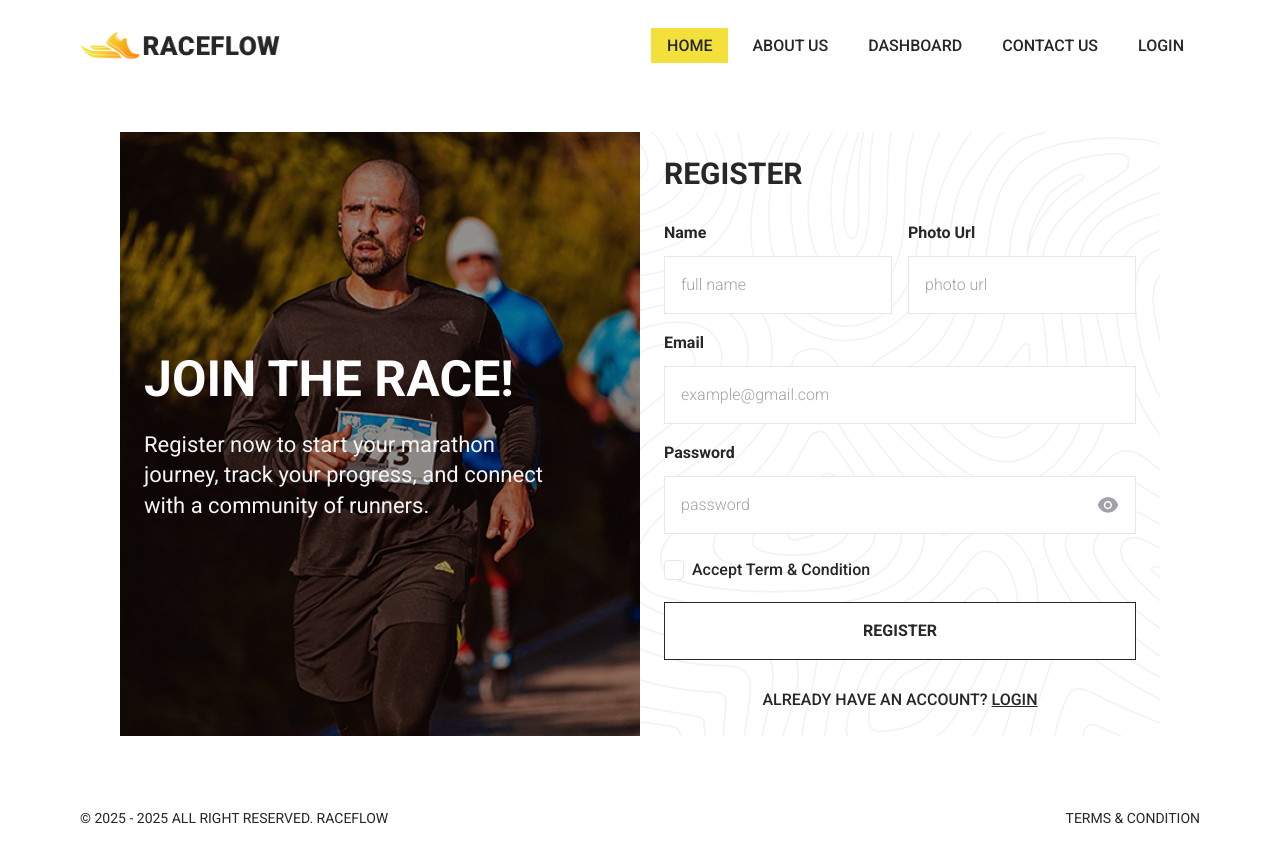
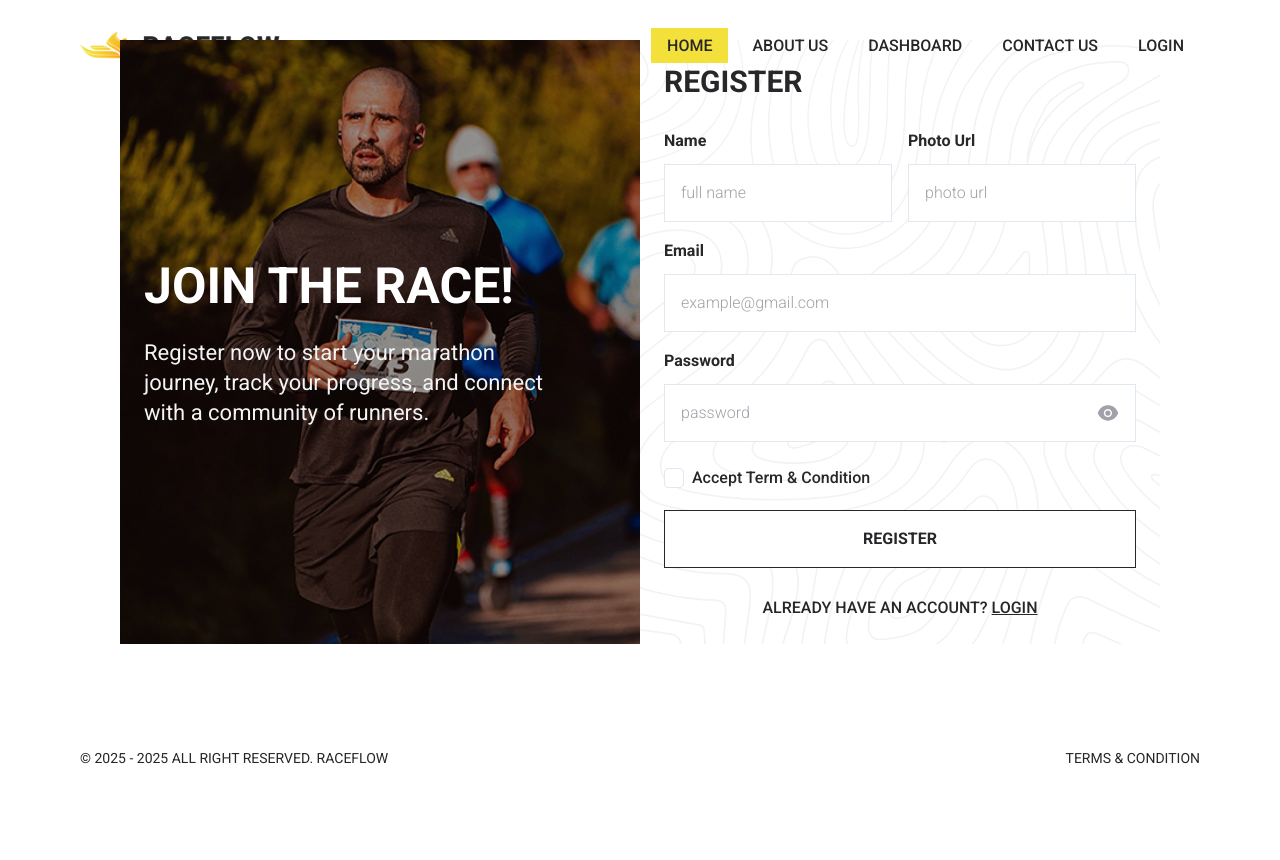
Before and after one commit to devrakibulrahman/raceflow-client-side, a React (Vite) app: page /auth/register in a window 1280 px wide. After the commit the page ends 800 px from the top, so only its background shows below. Built offline with nearby package versions, Linux system fonts and the light colour scheme.

Commit message:
navbar absolute for dyinamic design done on 01/04/2025 at 12:47

```diff
--- a/src/components/Navbar.jsx
+++ b/src/components/Navbar.jsx
@@ -27,7 +27,7 @@ const Navbar = () => {
 
     return (
         <>
-            <header className='w-full bg-white relative'>
+            <header className='w-full absolute top-0 left-0'>
                 {/* desktop navbar design */}
                 <div className='w-full min-h-[92px] py-8'>
                     <div className='container mx-auto px-4'>
```
